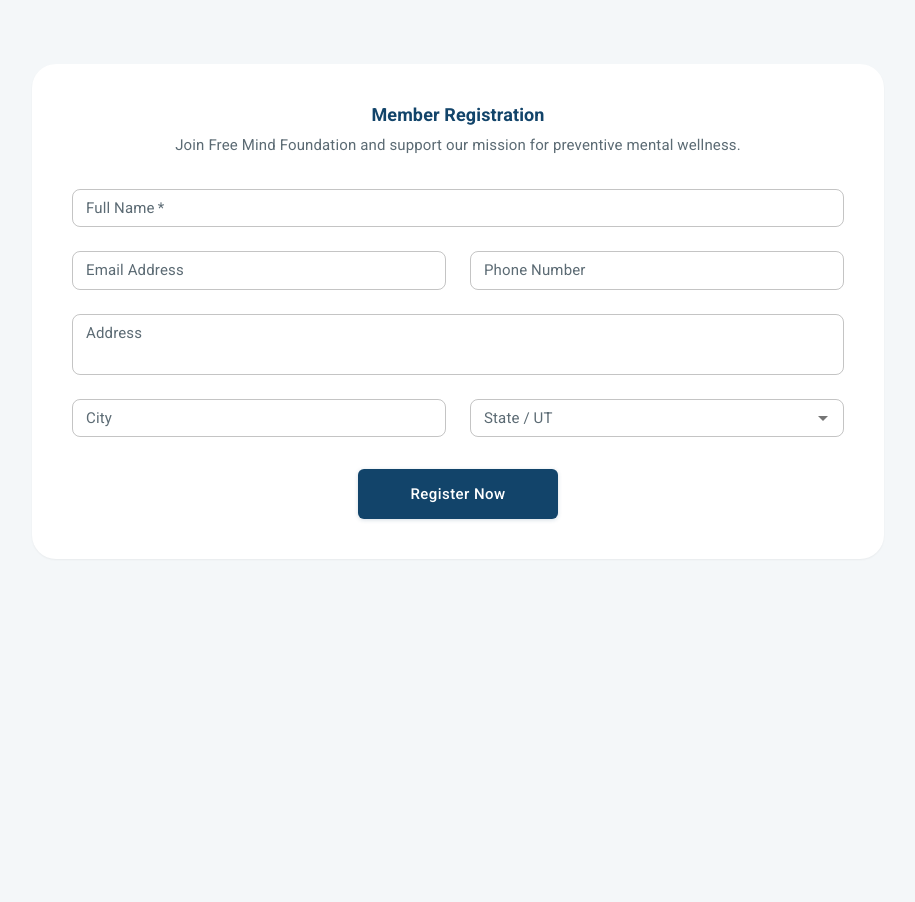
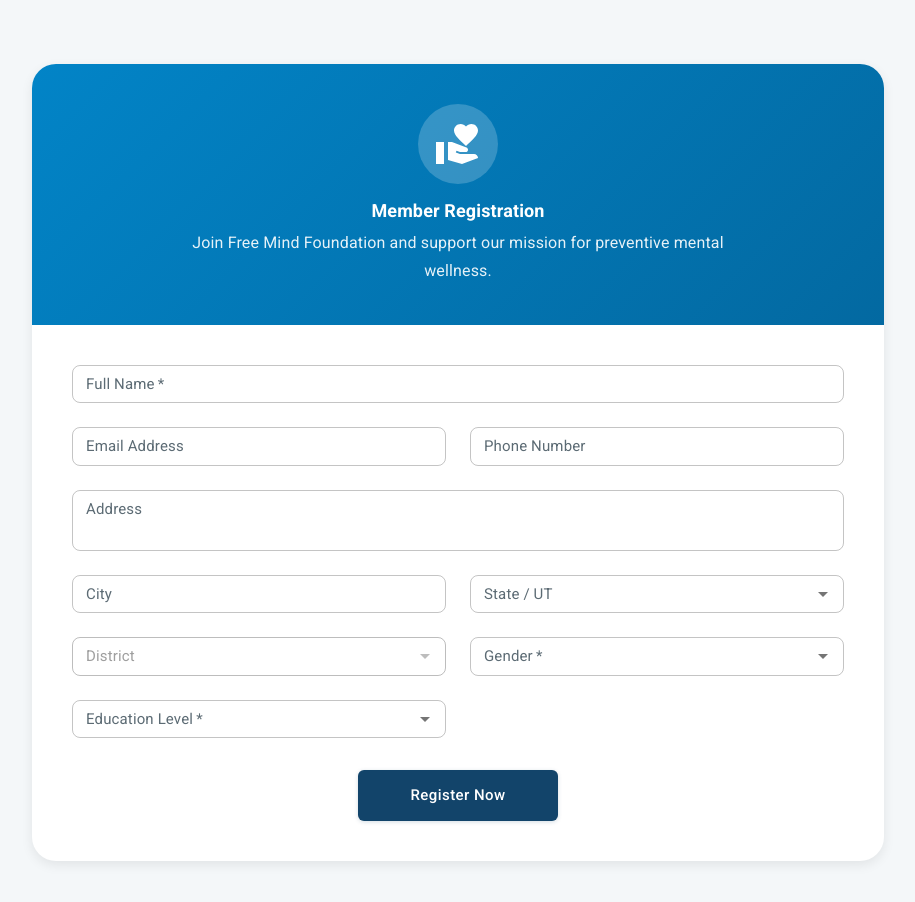
Before and after one commit to rishumohammed/ngo-management, a Next.js app: page /register/member in a window 1280 px wide. Shown: the top 902 px of the page, without its empty margins (182-1097 px from the left). Before the commit the page ends 800 px from the top, so only its background shows below. Built offline with nearby package versions, Linux system fonts and the light colour scheme; no server answers; the database is empty.

Commit message:
feat: enhance registration forms with district, gender, education fields and premium UI headers

```diff
--- a/src/app/api/public/form-options/route.ts
+++ b/src/app/api/public/form-options/route.ts
@@ -1,6 +1,8 @@
 import { NextResponse } from 'next/server'
 import { prisma } from '@/lib/prisma'
 import { DEFAULT_INDIAN_STATES, DEFAULT_PIPELINE_STAGES, PipelineStageConfig } from '@/lib/constants'
+
+export const dynamic = 'force-dynamic'
 
 export async function GET() {
   try {
@@ -10,6 +12,8 @@
       'volunteer_interests',
       'form_states',
       'form_districts',
+      'form_genders',
+      'form_educations',
       'volunteer_pipeline_stages',
       'org_logo',
       'org_name',
@@ -29,6 +33,8 @@
       availabilities: [] as string[],
       skills: [] as string[],
       interests: [] as string[],
+      genders: ['Male', 'Female', 'Other'] as string[],
+      educations: ['High School', "Bachelor's Degree", "Master's Degree", "Doctorate"] as string[],
       pipelineStages: DEFAULT_PIPELINE_STAGES as PipelineStageConfig[],
       orgLogo: '',
       orgName: 'Free Mind Foundation',
@@ -49,6 +55,8 @@
           const parsed = JSON.parse(setting.value)
           if (Array.isArray(parsed) && parsed.length > 0) {
             if (setting.key === 'form_states') result.states = parsed
+            if (setting.key === 'form_genders') result.genders = parsed
+            if (setting.key === 'form_educations') result.educations = parsed
             if (setting.key === 'volunteer_availabilities') result.availabilities = parsed
             if (setting.key === 'volunteer_skills') result.skills = parsed
             if (setting.key === 'volunteer_interests') result.interests = parsed
--- a/src/app/api/public/register/member/route.ts
+++ b/src/app/api/public/register/member/route.ts
@@ -11,7 +11,10 @@
   phone: z.string().optional().or(z.literal('')),
   address: z.string().optional().or(z.literal('')),
   city: z.string().optional().or(z.literal('')),
+  district: z.string().optional().or(z.literal('')),
   state: z.string().optional().or(z.literal('')),
+  gender: z.string().optional().or(z.literal('')),
+  education: z.string().optional().or(z.literal('')),
   membershipType: z.nativeEnum(MembershipType).optional().default(MembershipType.GENERAL),
 });
 
@@ -33,7 +36,10 @@
         phone: data.phone || null,
         address: data.address || null,
         city: data.city || null,
+        district: data.district || null,
         state: data.state || null,
+        gender: data.gender || null,
+        education: data.education || null,
         membershipType: data.membershipType,
         joinDate: new Date(),
         status: 'ACTIVE',
--- a/src/app/api/public/register/volunteer/route.ts
+++ b/src/app/api/public/register/volunteer/route.ts
@@ -12,6 +12,8 @@
   city: z.string().optional().or(z.literal('')),
   district: z.string().optional().or(z.literal('')),
   state: z.string().optional().or(z.literal('')),
+  gender: z.string().optional().or(z.literal('')),
+  education: z.string().optional().or(z.literal('')),
   skills: z.array(z.string()).optional(),
   interests: z.array(z.string()).optional(),
   contributionType: z.string().optional().or(z.literal('')),
@@ -41,6 +43,8 @@
         address: data.address || null,
         city: data.city || null,
         state: data.state || null,
+        gender: data.gender || null,
+        education: data.education || null,
         skills: data.skills || [],
         interests: data.interests || [],
         contributionType: data.contributionType || null,
--- a/src/app/api/public/volunteer-form-options/route.ts
+++ b/src/app/api/public/volunteer-form-options/route.ts
@@ -2,9 +2,11 @@
 import { prisma } from '@/lib/prisma';
 import { DEFAULT_INDIAN_STATES } from '@/lib/constants';
 
+export const dynamic = 'force-dynamic';
+
 export async function GET() {
   try {
-    const keys = ['volunteer_availabilities', 'volunteer_skills', 'volunteer_interests', 'volunteer_contributions', 'form_states', 'org_logo', 'org_name'];
+    const keys = ['volunteer_availabilities', 'volunteer_skills', 'volunteer_interests', 'volunteer_contributions', 'form_states', 'form_districts', 'form_genders', 'form_educations', 'org_logo', 'org_name'];
 
     const settings = await prisma.orgSetting.findMany({
       where: {
@@ -21,6 +23,8 @@
       skills: [] as string[],
       interests: [] as string[],
       contributions: [] as string[],
+      genders: ['Male', 'Female', 'Other'] as string[],
+      educations: ['High School', "Bachelor's Degree", "Master's Degree", "Doctorate"] as string[],
       orgLogo: '',
       orgName: 'Free Mind Foundation',
     };
@@ -40,6 +44,8 @@
           const parsed = JSON.parse(setting.value);
           if (Array.isArray(parsed) && parsed.length > 0) {
             if (setting.key === 'form_states') result.states = parsed;
+            if (setting.key === 'form_genders') result.genders = parsed;
+            if (setting.key === 'form_educations') result.educations = parsed;
             if (setting.key === 'volunteer_availabilities') result.availabilities = parsed;
             if (setting.key === 'volunteer_skills') result.skills = parsed;
             if (setting.key === 'volunteer_interests') result.interests = parsed;
--- a/src/app/auth/setup-password/page.tsx
+++ b/src/app/auth/setup-password/page.tsx
@@ -1,5 +1,7 @@
 import { prisma } from '@/lib/prisma'
 import SetupPasswordClient from './SetupPasswordClient'
+
+export const dynamic = 'force-dynamic'
 
 export default async function SetupPasswordPage() {
   let orgLogo = ''
--- a/src/app/page.tsx
+++ b/src/app/page.tsx
@@ -1,5 +1,7 @@
 import { prisma } from '@/lib/prisma'
 import HomeClient from './HomeClient'
+
+export const dynamic = 'force-dynamic'
 
 export default async function HomePage() {
   let orgLogo = ''
--- a/src/app/register/member/page.tsx
+++ b/src/app/register/member/page.tsx
@@ -25,11 +25,17 @@
     phone: '',
     address: '',
     city: '',
-    state: ''
+    district: '',
+    state: '',
+    gender: '',
+    education: ''
   });
 
-  const [options, setOptions] = useState<{ states: string[], orgLogo: string, orgName: string }>({
+  const [options, setOptions] = useState<{ states: string[], districts: Record<string, string[]>, genders: string[], educations: string[], orgLogo: string, orgName: string }>({
     states: DEFAULT_INDIAN_STATES,
+    districts: {},
+    genders: ['Male', 'Female', 'Other'],
+    educations: [],
     orgLogo: '',
     orgName: 'Free Mind Foundation'
   });
@@ -44,6 +50,9 @@
         setOptions(prev => ({
           ...prev,
           states: (data?.states && Array.isArray(data.states) && data.states.length > 0) ? data.states : prev.states,
+          districts: data?.districts || {},
+          genders: data?.genders || ['Male', 'Female', 'Other'],
+          educations: data?.educations || [],
           orgLogo: data?.orgLogo || '',
           orgName: data?.orgName || 'Free Mind Foundation'
         }));
@@ -163,23 +172,66 @@
 
   return (
     <Container maxWidth="md" sx={{ mt: 8, mb: 8 }}>
-      <Paper sx={{ p: { xs: 3, md: 5 }, borderRadius: 3 }}>
+      <Paper sx={{ overflow: 'hidden', borderRadius: 3, boxShadow: 4 }}>
+        <Box
+          sx={{
+            background: 'linear-gradient(135deg, #0284c7 0%, #0369a1 100%)',
+            py: 5,
+            px: 3,
+            display: 'flex',
+            flexDirection: 'column',
+            alignItems: 'center',
+            color: 'white',
+            textAlign: 'center',
+            position: 'relative',
+          }}
+        >
           {options.orgLogo ? (
-          <Box sx={{ display: 'flex', justifyContent: 'center', mb: 3 }}>
+            <Box
+              sx={{
+                bgcolor: 'white',
+                p: 1.5,
+                borderRadius: '50%',
+                display: 'flex',
+                alignItems: 'center',
+                justifyContent: 'center',
+                width: 90,
+                height: 90,
+                mb: 2,
+                boxShadow: '0 4px 12px rgba(0,0,0,0.15)',
+              }}
+            >
               <Box
                 component="img"
                 src={options.orgLogo}
                 alt="Logo"
-              sx={{ height: 60, width: 'auto', objectFit: 'contain' }}
+                sx={{ width: '100%', height: '100%', objectFit: 'contain' }}
               />
             </Box>
-        ) : null}
-        <Typography variant="h4" component="h1" gutterBottom color="primary.main" align="center" fontWeight="bold">
+          ) : (
+            <Box
+              sx={{
+                bgcolor: 'rgba(255,255,255,0.2)',
+                p: 2,
+                borderRadius: '50%',
+                display: 'flex',
+                alignItems: 'center',
+                justifyContent: 'center',
+                mb: 2,
+              }}
+            >
+              <VolunteerActivismIcon sx={{ fontSize: 48, color: 'white' }} />
+            </Box>
+          )}
+          <Typography variant="h4" component="h1" gutterBottom fontWeight="bold">
             Member Registration
           </Typography>
-        <Typography variant="body1" color="text.secondary" align="center" sx={{ mb: 4 }}>
+          <Typography variant="subtitle1" sx={{ opacity: 0.9, maxWidth: 600 }}>
             Join {options.orgName} and support our mission for preventive mental wellness.
           </Typography>
+        </Box>
+
+        <Box sx={{ p: { xs: 3, md: 5 } }}>
 
         {error && (
           <Alert severity="error" sx={{ mb: 3 }}>
@@ -239,7 +291,7 @@
               options={options.states}
               value={formData.state || null}
               onChange={(_, newValue) => {
-                setFormData(prev => ({ ...prev, state: newValue || '' }));
+                setFormData(prev => ({ ...prev, state: newValue || '', district: '' }));
               }}
               renderInput={(params) => (
                 <TextField
@@ -249,6 +301,42 @@
                   fullWidth
                   placeholder="Select state"
                 />
+              )}
+            />
+
+            <Autocomplete
+              options={formData.state && options.districts[formData.state] ? options.districts[formData.state] : []}
+              value={formData.district || null}
+              onChange={(_, newValue) => {
+                setFormData(prev => ({ ...prev, district: newValue || '' }));
+              }}
+              disabled={!formData.state}
+              renderInput={(params) => (
+                <TextField
+                  {...params}
+                  label="District"
+                  name="district"
+                  fullWidth
+                  placeholder={formData.state ? "Select district" : "Select state first"}
+                />
+              )}
+            />
+
+            <Autocomplete
+              options={options.genders}
+              value={formData.gender || null}
+              onChange={(_, newValue) => setFormData(prev => ({ ...prev, gender: newValue || '' }))}
+              renderInput={(params) => (
+                <TextField {...params} label="Gender" required />
+              )}
+            />
+
+            <Autocomplete
+              options={options.educations}
+              value={formData.education || null}
+              onChange={(_, newValue) => setFormData(prev => ({ ...prev, education: newValue || '' }))}
+              renderInput={(params) => (
+                <TextField {...params} label="Education Level" required />
               )}
             />
           </Box>
@@ -265,6 +353,7 @@
             </Button>
           </Box>
         </form>
+        </Box>
       </Paper>
     </Container>
   );
```
Also changed, not shown: src/app/admin/settings/SettingsClient.tsx (+62 -0 lines), src/app/register/volunteer/page.tsx (+94 -15 lines), 1 other file (tests, documents, lock files or other folders). Lines whose indentation alone changed are shown as unchanged.
